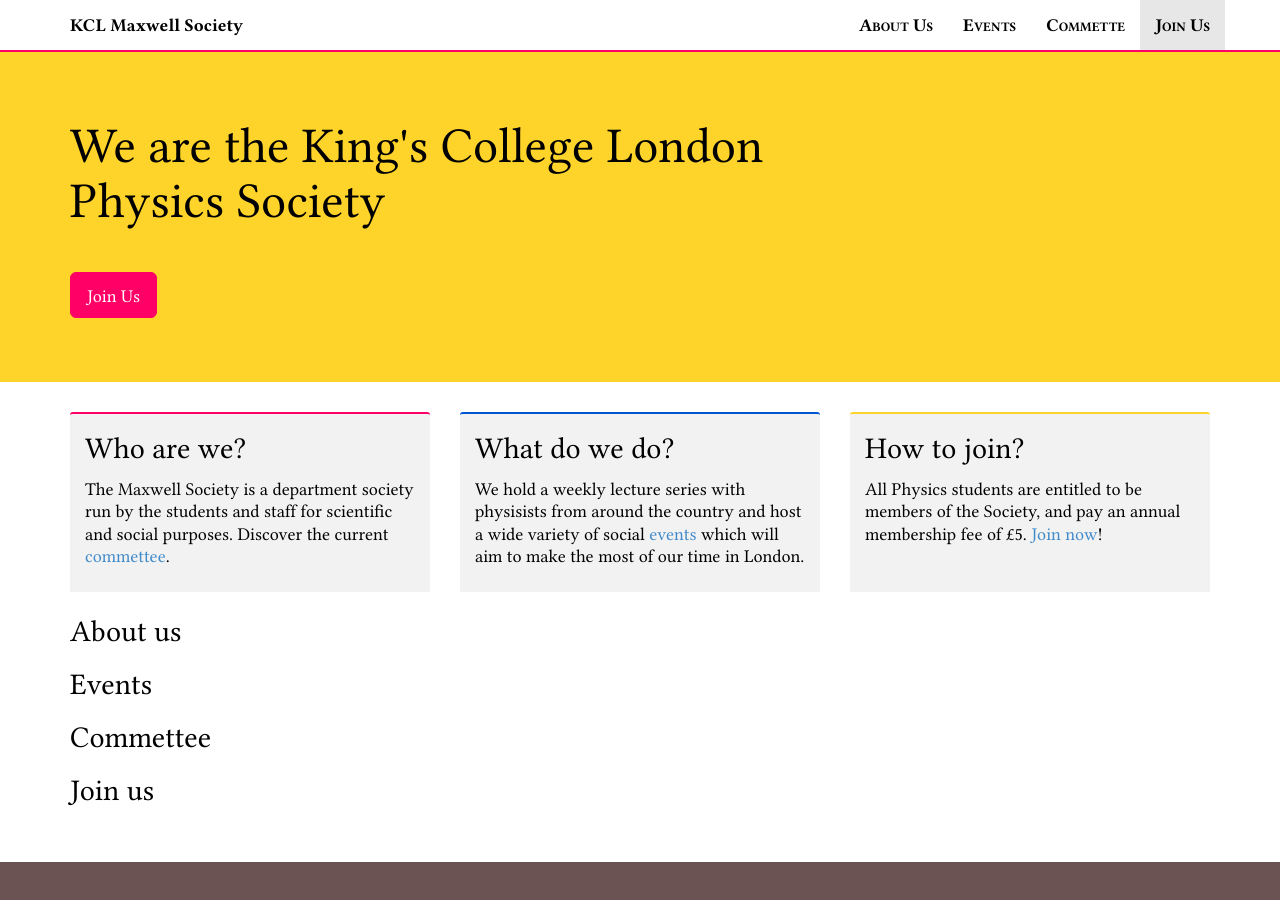
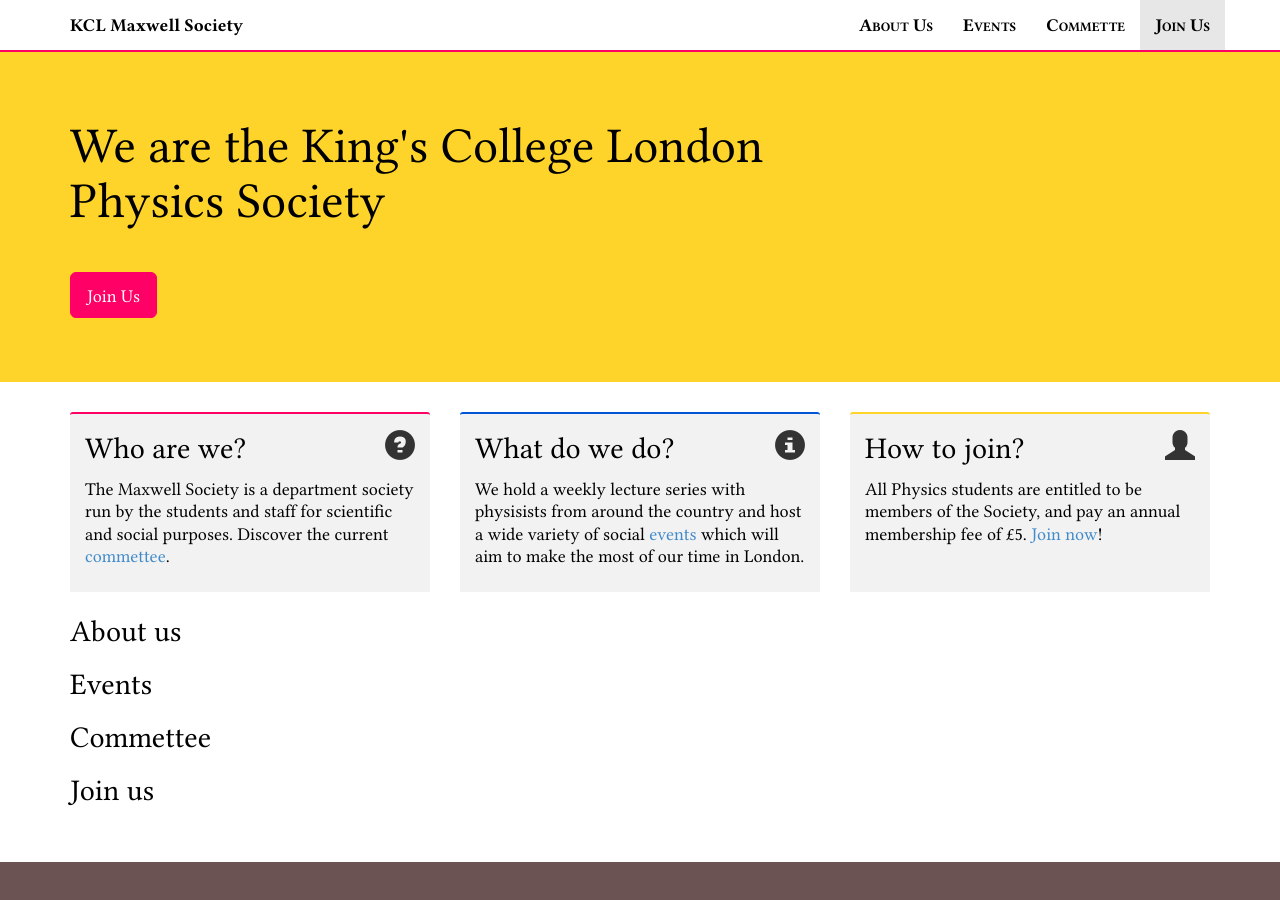
Before and after one commit to KCLMaxwellSoc/KCLMaxwellSoc.github.io, a plain HTML site: page index.html in a window 1280 px wide. Drawn offline with nearby package versions, Linux system fonts and the light colour scheme.

Commit message:
Add glyphicons to the claims.

```diff
--- a/css/KclMaxwellSoc-theme.css
+++ b/css/KclMaxwellSoc-theme.css
@@ -156,6 +156,11 @@ footer {
   margin:0px 0px 15px 0px;
 }
 
+.claims .glyphicon {
+  color:#333;
+  float:right;
+}
+
 .claim-1, .claim-2, .claim-3 {
   background: #f2f2f2;
   padding:15px;
--- a/index.html
+++ b/index.html
@@ -57,14 +57,14 @@
     <div class="container-fluid claims">
       <div class="claims-container">
         <div class="col-sm-4 claim-1">
-            <h3>Who are we?</h3>
+            <h3><span class="glyphicon glyphicon-question-sign"></span>Who are we?</h3>
             <p>
               The Maxwell Society is a department society run by the students and
               staff for scientific and social purposes. Discover the current <a href="#commettee">commettee</a>.
             </p>
         </div>
         <div class="col-sm-4 claim-2">
-            <h3>What do we do?</h3>
+            <h3><span class="glyphicon glyphicon-info-sign"></span>What do we do?</h3>
             <p>
               We hold a weekly lecture series with physisists from around the country
               and host a wide variety of social <a href="#events">events</a> which will aim to make the
@@ -72,7 +72,7 @@
             </p>
         </div>
         <div class="col-sm-4 claim-3">
-            <h3>How to join?</h3>
+            <h3><span class="glyphicon glyphicon-user"></span>How to join?</h3>
             <p>
               All Physics students are entitled to be members of the Society, and
               pay an annual membership fee of £5. <a href="#joinus">Join now</a>!
```
